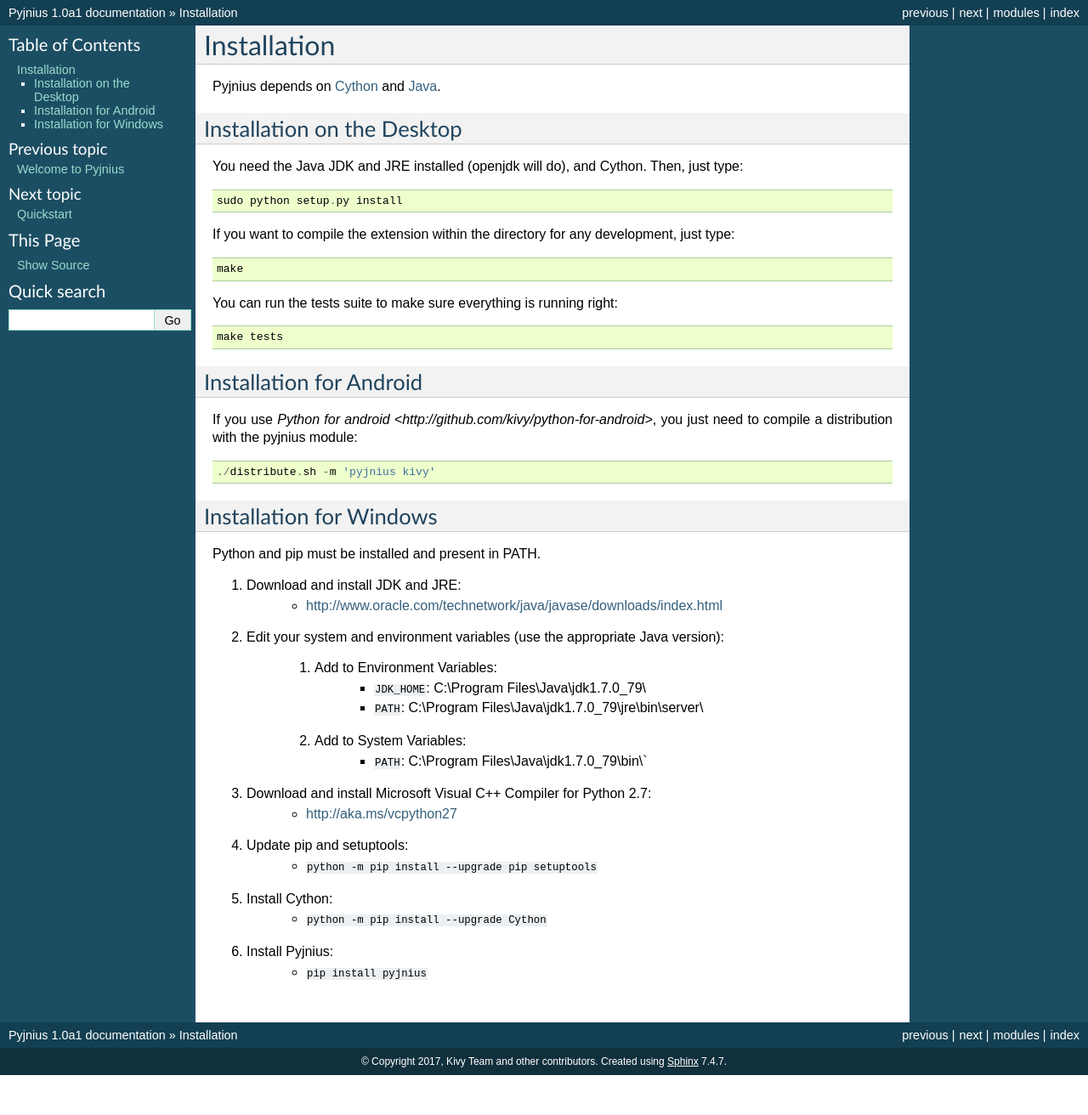
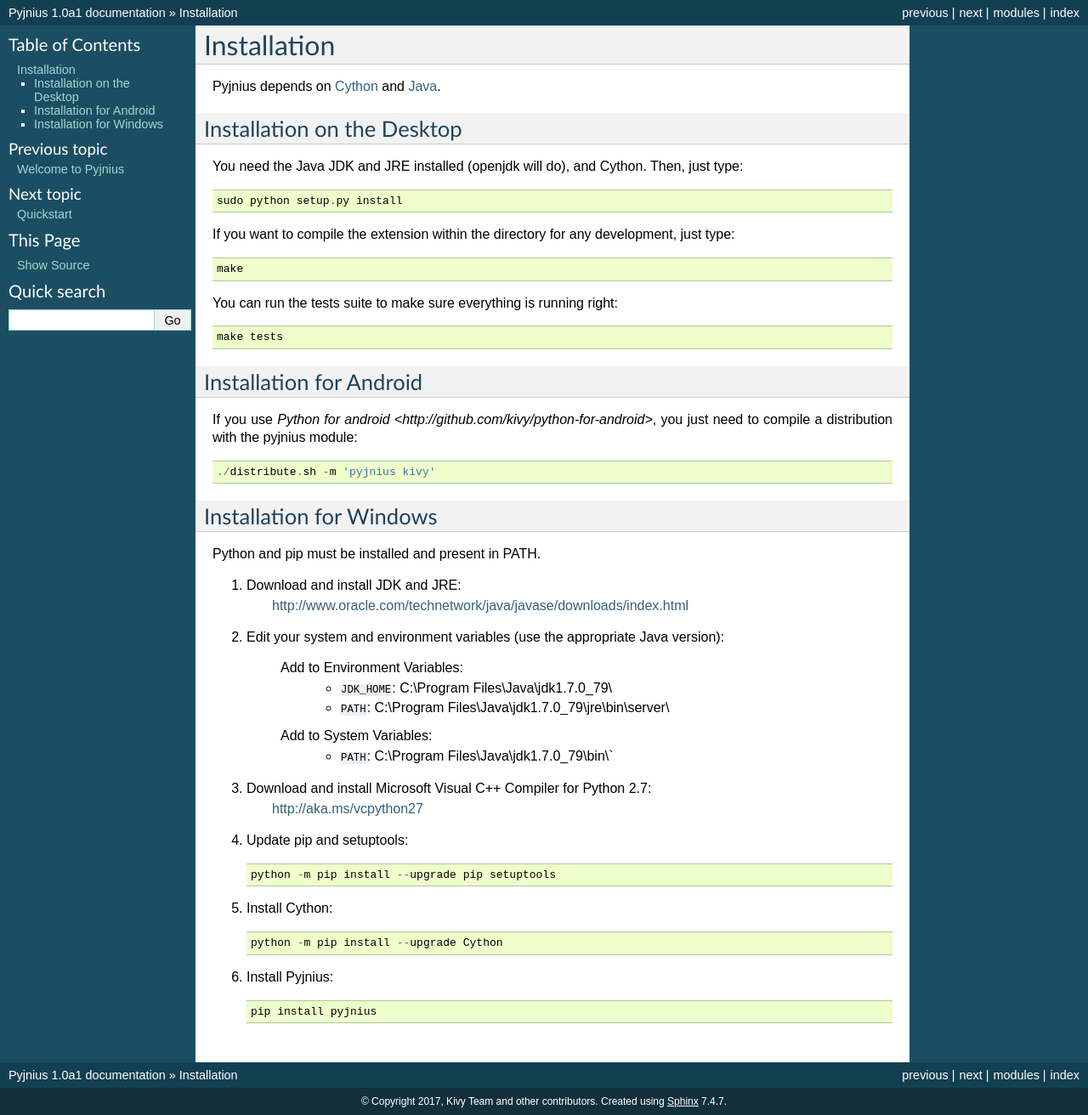
Before and after one commit to kivy/pyjnius, a Sphinx documentation site: the page built from docs/source/installation.rst, in a window 1280 px wide. Shown: the whole page at 85% size. Built offline with Sphinx 7.4.7, drawn with Linux system fonts in a browser that asks for light colours; before the commit the page ends 1265 px from its top, so only the background shows below that; some of the changed lines change nothing that is shown.

Commit message:
fix doc formatting

```diff
--- a/docs/source/installation.rst
+++ b/docs/source/installation.rst
@@ -41,24 +41,27 @@ Python and pip must be installed and present in PATH.
 
 
 1. Download and install JDK and JRE:
-    * http://www.oracle.com/technetwork/java/javase/downloads/index.html
+    http://www.oracle.com/technetwork/java/javase/downloads/index.html
 
 2. Edit your system and environment variables (use the appropriate Java version):
 
-    1. Add to Environment Variables:
+    Add to Environment Variables:
         * ``JDK_HOME``: C:\\Program Files\\Java\\jdk1.7.0_79\\
         * ``PATH``: C:\\Program Files\\Java\\jdk1.7.0_79\\jre\\bin\\server\\
-    2. Add to System Variables:
+    Add to System Variables:
         * ``PATH``: C:\\Program Files\\Java\\jdk1.7.0_79\\bin\\`
 
 3. Download and install Microsoft Visual C++ Compiler for Python 2.7:
-    - http://aka.ms/vcpython27
+    http://aka.ms/vcpython27
 
-4. Update pip and setuptools:
-    - ``python -m pip install --upgrade pip setuptools``
+4. Update pip and setuptools::
 
-5. Install Cython:
-    - ``python -m pip install --upgrade Cython``
+    python -m pip install --upgrade pip setuptools
 
-6. Install Pyjnius:
-    - ``pip install pyjnius``
+5. Install Cython::
+
+    python -m pip install --upgrade Cython
+
+6. Install Pyjnius::
+
+    pip install pyjnius
```
